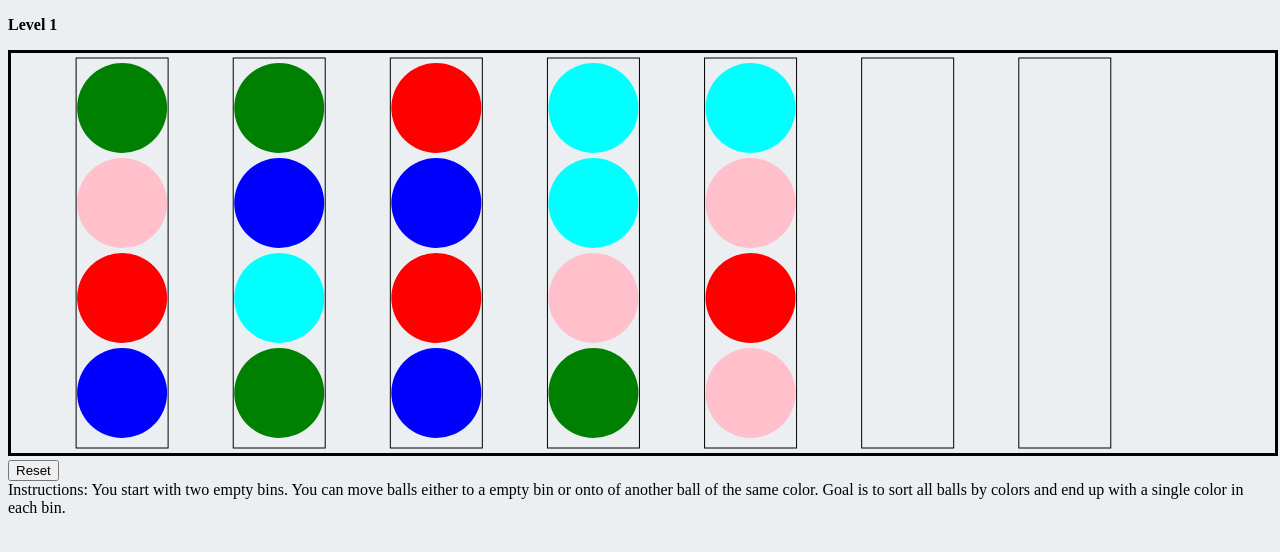
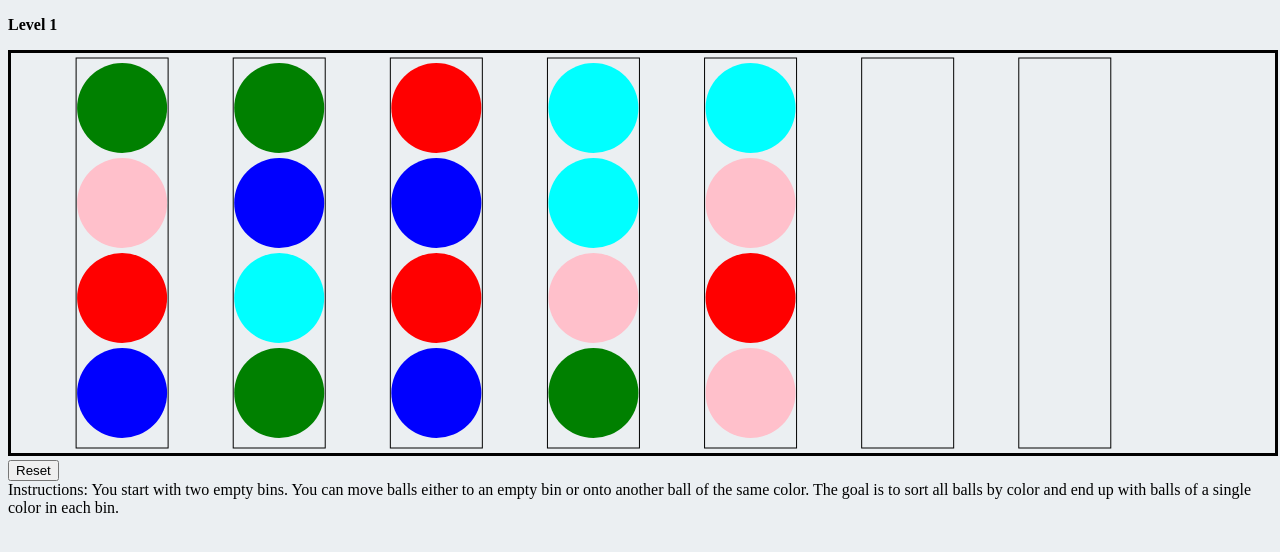
Before and after one commit to sam-d/color_sort, a plain HTML site: page index.html in a window 1280 px wide. Drawn offline with Linux system fonts and the light colour scheme.

Commit message:
fix instructions

```diff
--- a/index.html
+++ b/index.html
@@ -28,7 +28,7 @@
         <br/>
         <button onclick="reset()">Reset</button>
 		<br/>
-		Instructions: You start with two empty bins. You can move balls either to a empty bin or onto of another ball of the same color. Goal is to sort all balls by colors and end up with a single color in each bin.
+		Instructions: You start with two empty bins. You can move balls either to an empty bin or onto another ball of the same color. The goal is to sort all balls by color and end up with balls of a single color in each bin.
     </body>
     <script>
      canvas=document.querySelector('svg');
```
